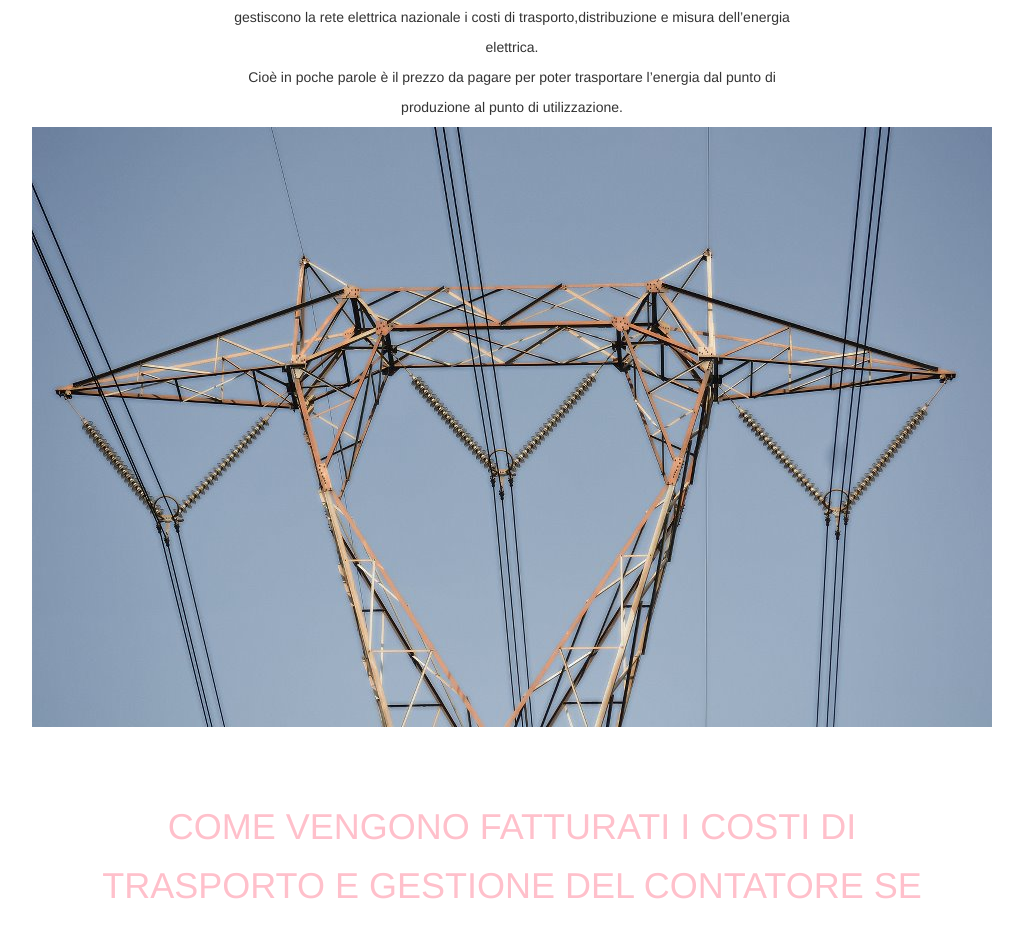
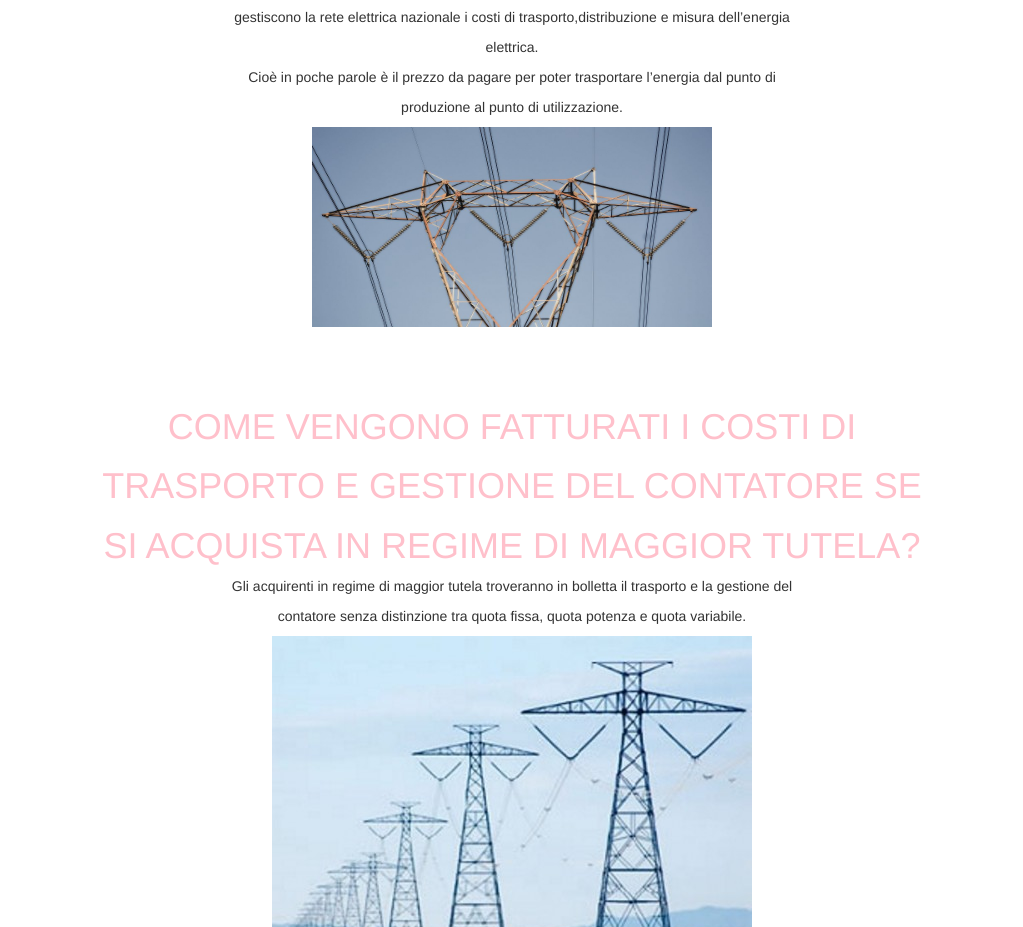
Before and after one commit to So5fia/Informatica-1, a plain HTML site: page index.html in a window 1280 px wide. Shown: the part 1062-1989 px from the top of the page, without its empty margins (128-1151 px from the left). Drawn offline with nearby package versions, Linux system fonts and the light colour scheme; files that its build step writes are made by us from their sources; files whose address does not match are found by name.

Commit message:
Update index.html

```diff
--- a/index.html
+++ b/index.html
@@ -63,7 +63,7 @@
 <center><p>elettrica.</p></center>
 <center><p>Cioè in poche parole è il prezzo da pagare per poter trasportare l’energia dal punto di</p></center>
   <center><p>produzione al punto di utilizzazione. </p></center>
-  <center><img src="tralicci.jpg"></center>
+  <center><img src="tralicci.jpg" width="400" height="200"/></center>
    <br>
 <br>
 <br>
```
